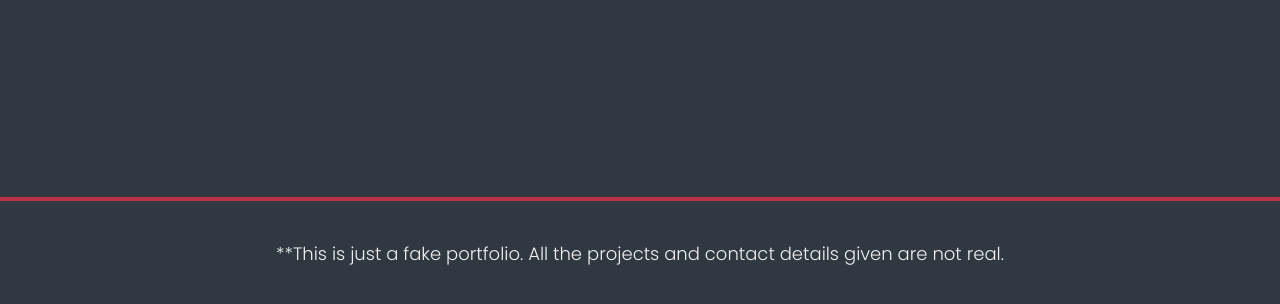
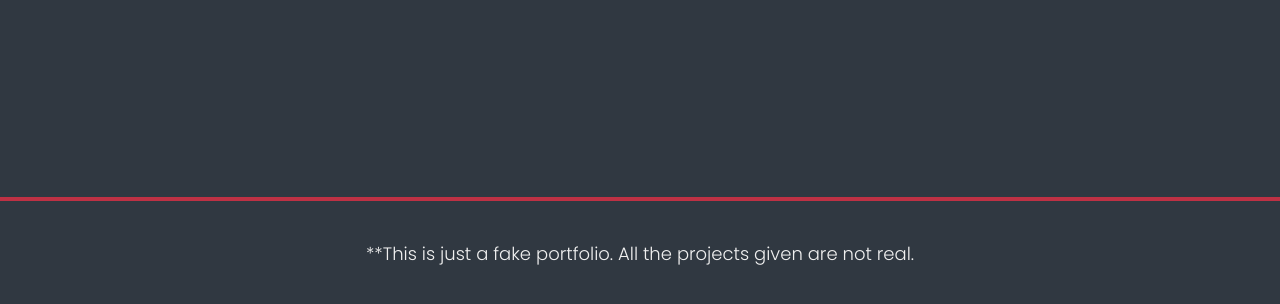
Before and after one commit to HafizAbeer/Personal-Portfolio-Webpage, a plain HTML site: page index.html in a window 1280 px wide. Shown: the part 2380-2684 px from the top of the page. Drawn offline with Linux system fonts and the light colour scheme.

Commit message:
Update index.html

```diff
--- a/index.html
+++ b/index.html
@@ -201,8 +201,7 @@
 
     <footer>
       <p>
-        **This is just a fake portfolio. All the projects and contact details
-        given are not real.
+        **This is just a fake portfolio. All the projects given are not real.
       </p>
       <!--<p>
         &copy; Created for
```
